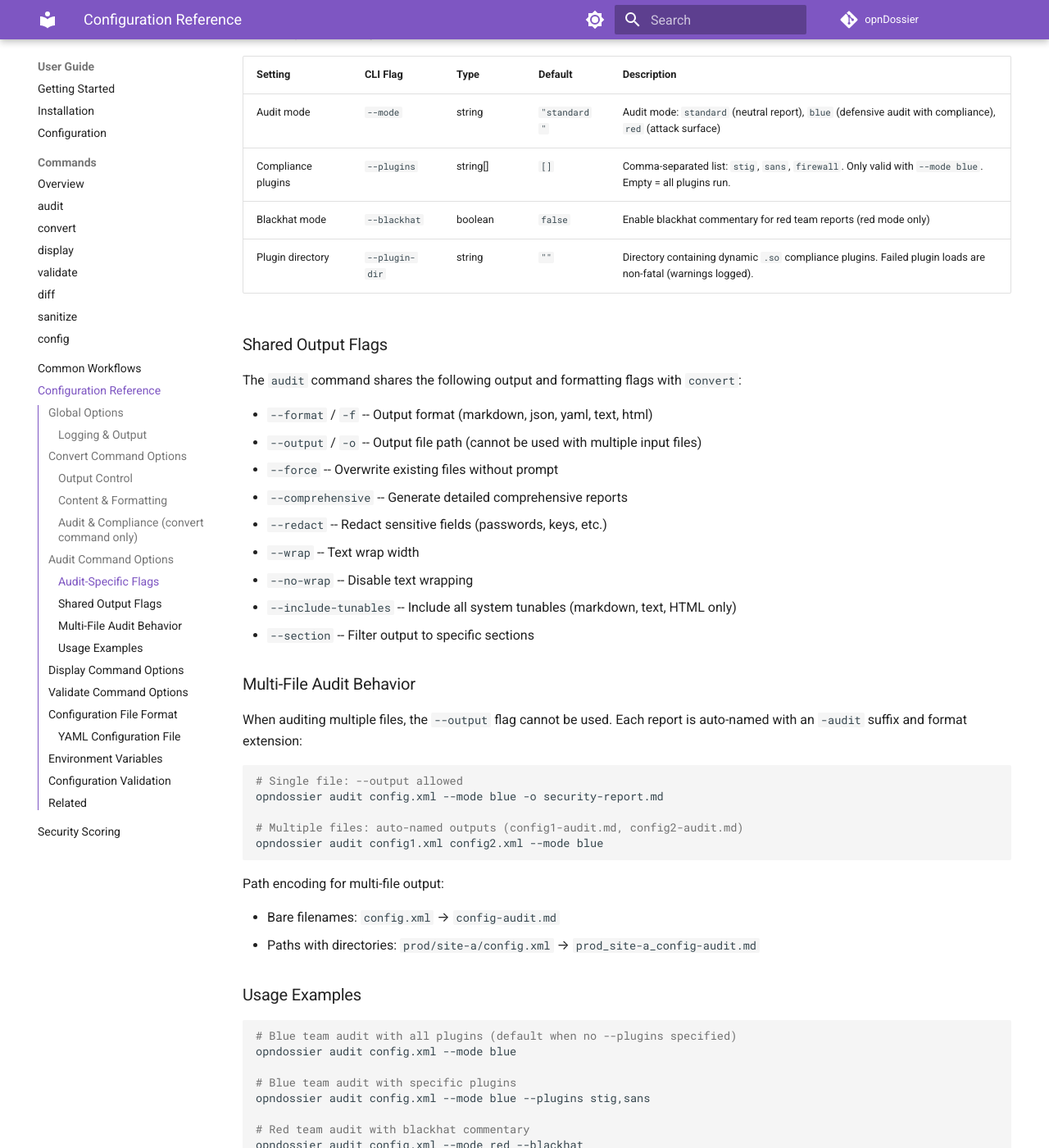
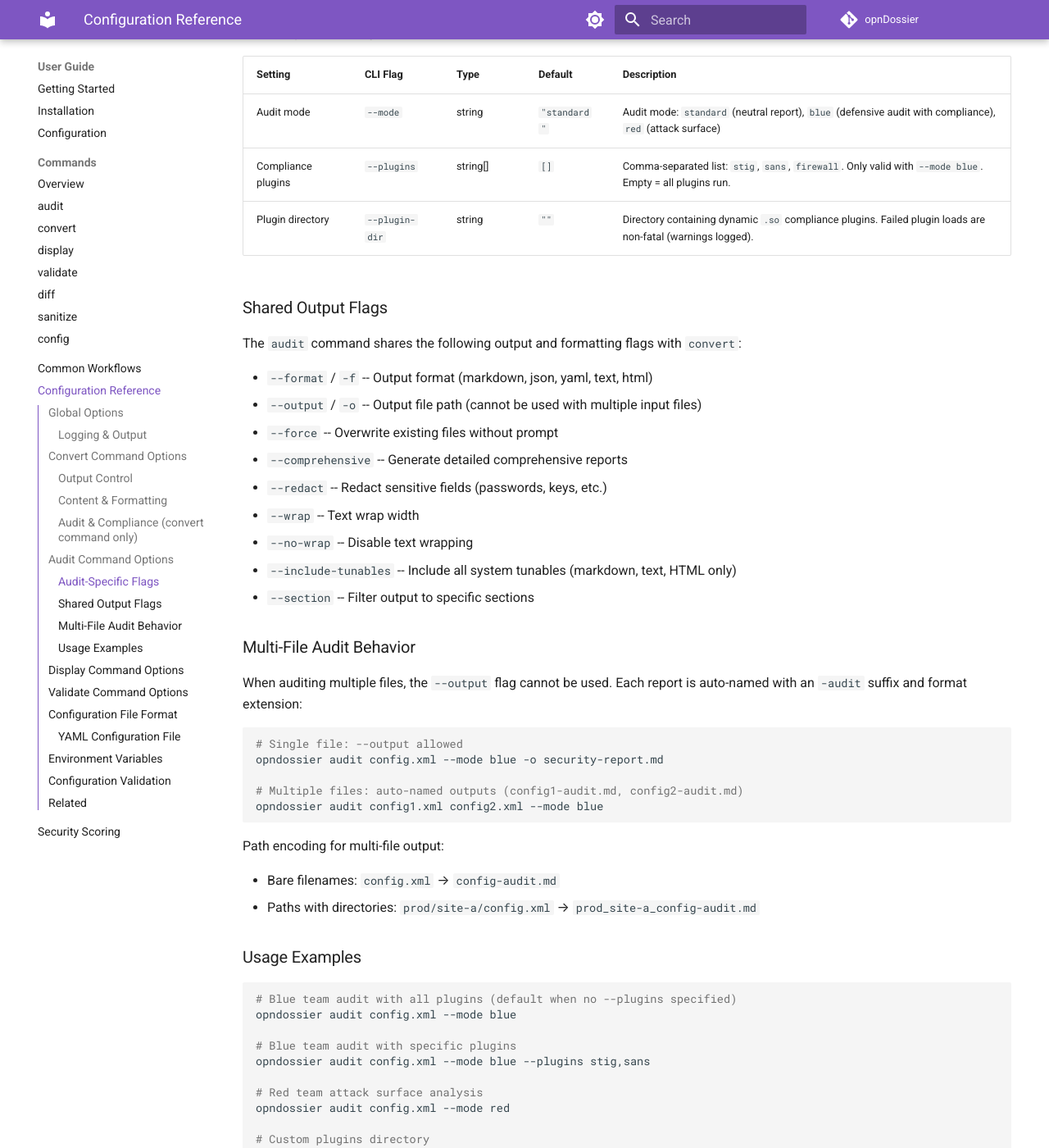
Before and after one commit to EvilBit-Labs/opnDossier, an MkDocs documentation site: the page built from docs/user-guide/configuration-reference.md, in a window 1280 px wide and 1400 px high, scrolled down 2696 px. Shown: the whole window at 82% size. Built offline with MkDocs 1.6.1 and Material for MkDocs 9.7.7, drawn with Linux system fonts in a browser that asks for light colours; comment, search, counter and statistics services are not loaded; the version menu is left out.

Commit message:
refactor(audit): remove blackhat mode from audit command and documentation
Signed-off-by: UncleSp1d3r <unclesp1d3r@evilbitlabs.io>

```diff
--- a/docs/user-guide/configuration-reference.md
+++ b/docs/user-guide/configuration-reference.md
@@ -63,7 +63,6 @@
 | ------------------ | -------------- | -------- | ------------ | ----------------------------------------------------------------------------------------------------------- |
 | Audit mode         | `--mode`       | string   | `"standard"` | Audit mode: `standard` (neutral report), `blue` (defensive audit with compliance), `red` (attack surface)   |
 | Compliance plugins | `--plugins`    | string[] | `[]`         | Comma-separated list: `stig`, `sans`, `firewall`. Only valid with `--mode blue`. Empty = all plugins run.   |
-| Blackhat mode      | `--blackhat`   | boolean  | `false`      | Enable blackhat commentary for red team reports (red mode only)                                             |
 | Plugin directory   | `--plugin-dir` | string   | `""`         | Directory containing dynamic `.so` compliance plugins. Failed plugin loads are non-fatal (warnings logged). |
 
 ### Shared Output Flags
@@ -106,8 +105,8 @@
 # Blue team audit with specific plugins
 opndossier audit config.xml --mode blue --plugins stig,sans
 
-# Red team audit with blackhat commentary
-opndossier audit config.xml --mode red --blackhat
+# Red team attack surface analysis
+opndossier audit config.xml --mode red
 
 # Custom plugins directory
 opndossier audit config.xml --mode blue --plugin-dir /opt/plugins
```
Also changed, not shown: docs/development/architecture.md (+1 -1 lines), docs/examples/audit-compliance.md (+0 -2 lines), docs/user-guide/commands/audit.md (+1 -2 lines).
